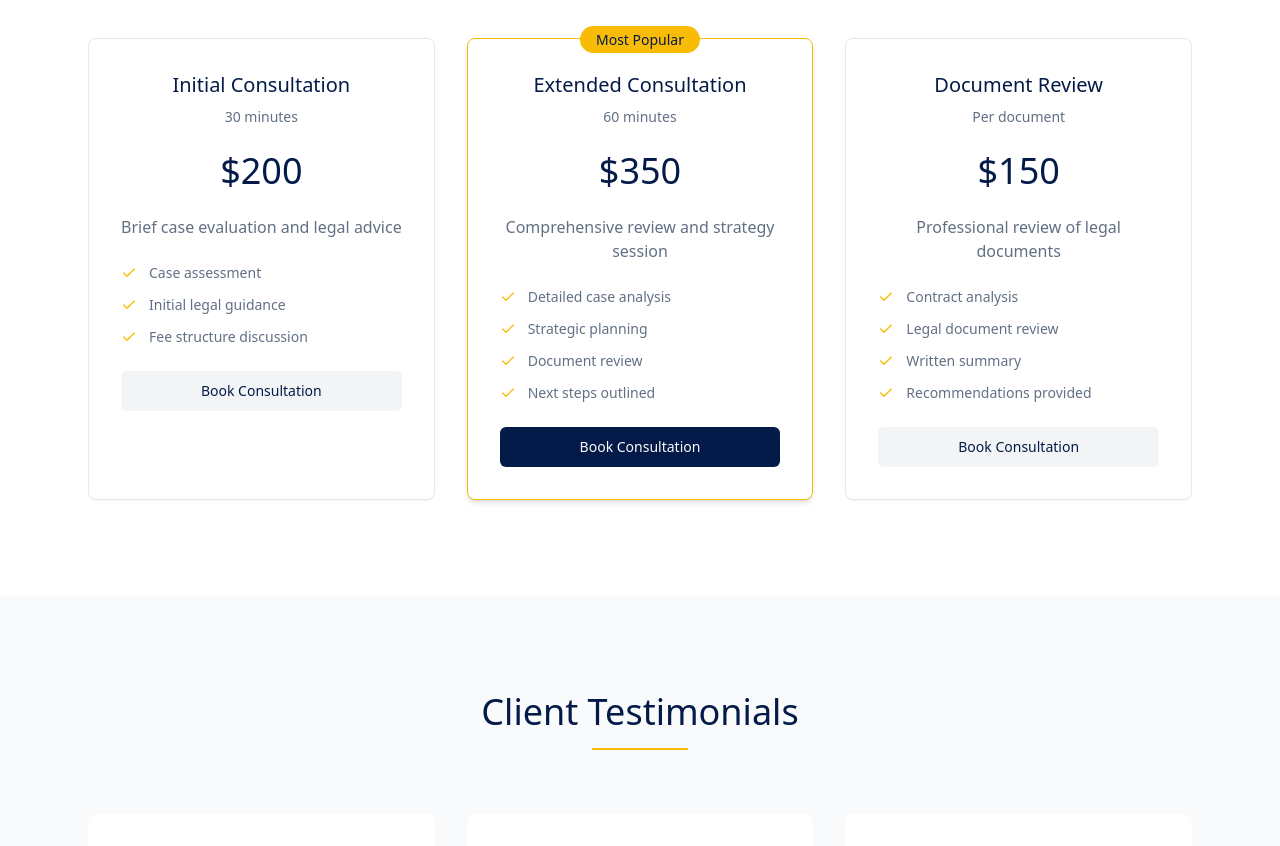
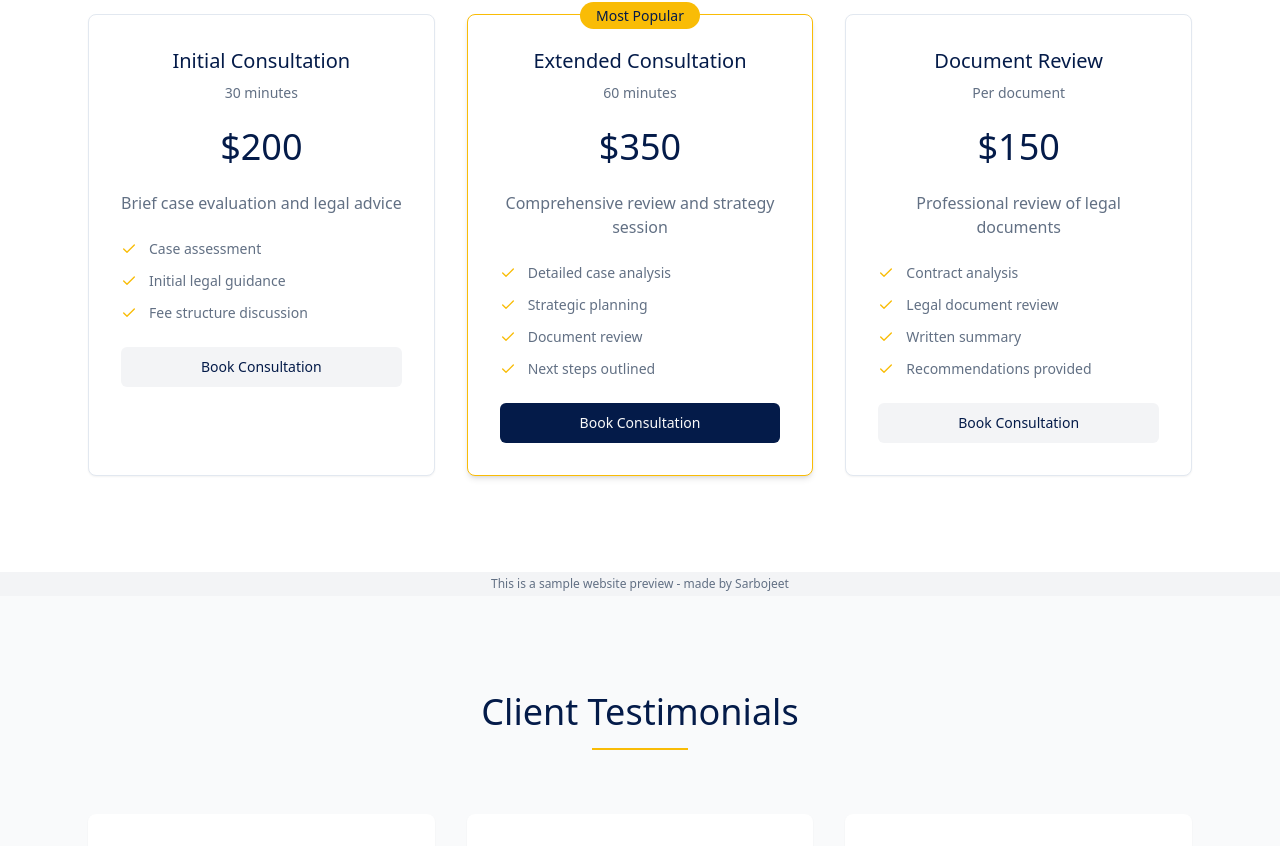
Before and after one commit to Sarbo-2004/legal-one-page-design, a React (Vite) app: page / in a window 1280 px wide. Shown: the part 1934-2780 px from the top of the page. Built offline with nearby package versions, Linux system fonts and the light colour scheme.

Commit message:
Add sample preview website bar
Add a bar with the text "sample preview website".

```diff
--- a/src/pages/Index.tsx
+++ b/src/pages/Index.tsx
@@ -9,13 +9,13 @@ import { Footer } from "@/components/Footer";
 const Index = () => {
   return (
     <div className="min-h-screen bg-background">
-      <div className="bg-muted text-muted-foreground text-xs text-center py-1 px-4">
-        This is a sample website preview - made by Sarbojeet
-      </div>
       <Navbar />
       <LawyerHero />
       <PracticeAreas />
       <ConsultationFees />
+      <div className="bg-muted text-muted-foreground text-xs text-center py-1 px-4">
+        This is a sample website preview - made by Sarbojeet
+      </div>
       <Testimonials />
       <ContactInfo />
       <Footer />
```
